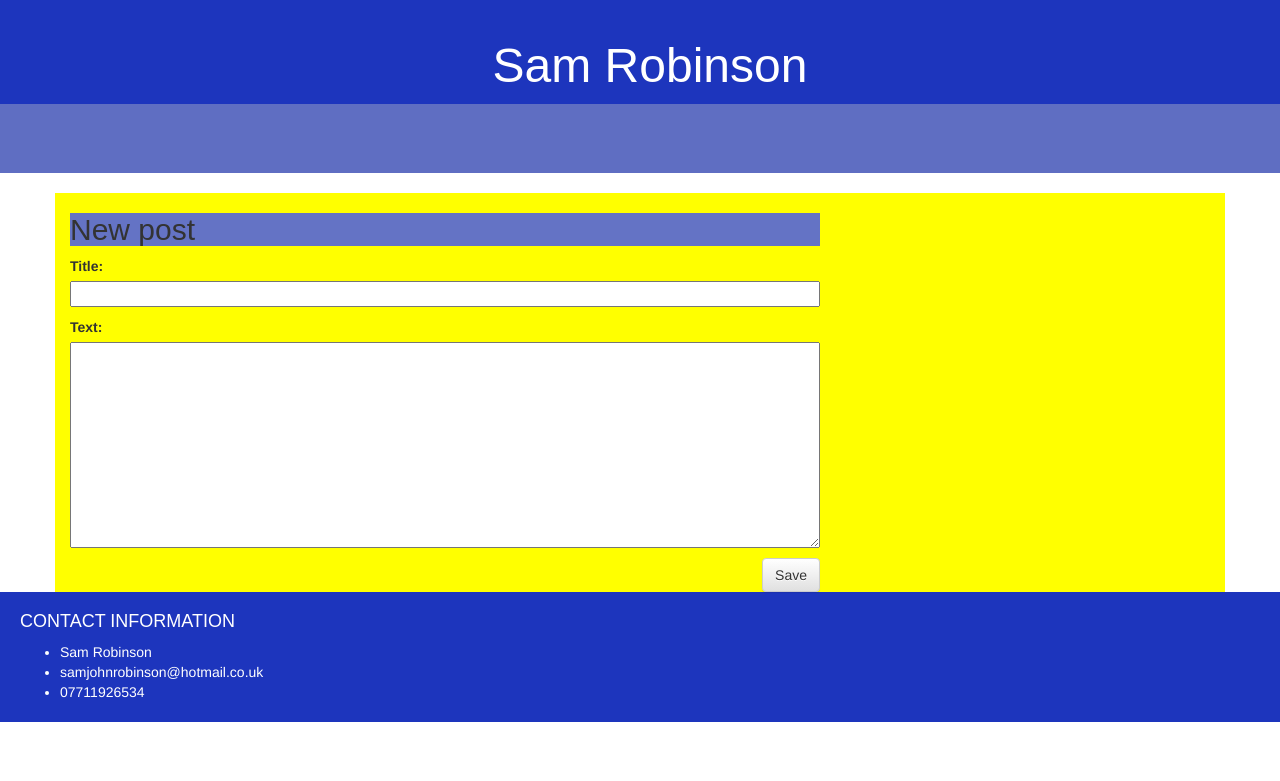
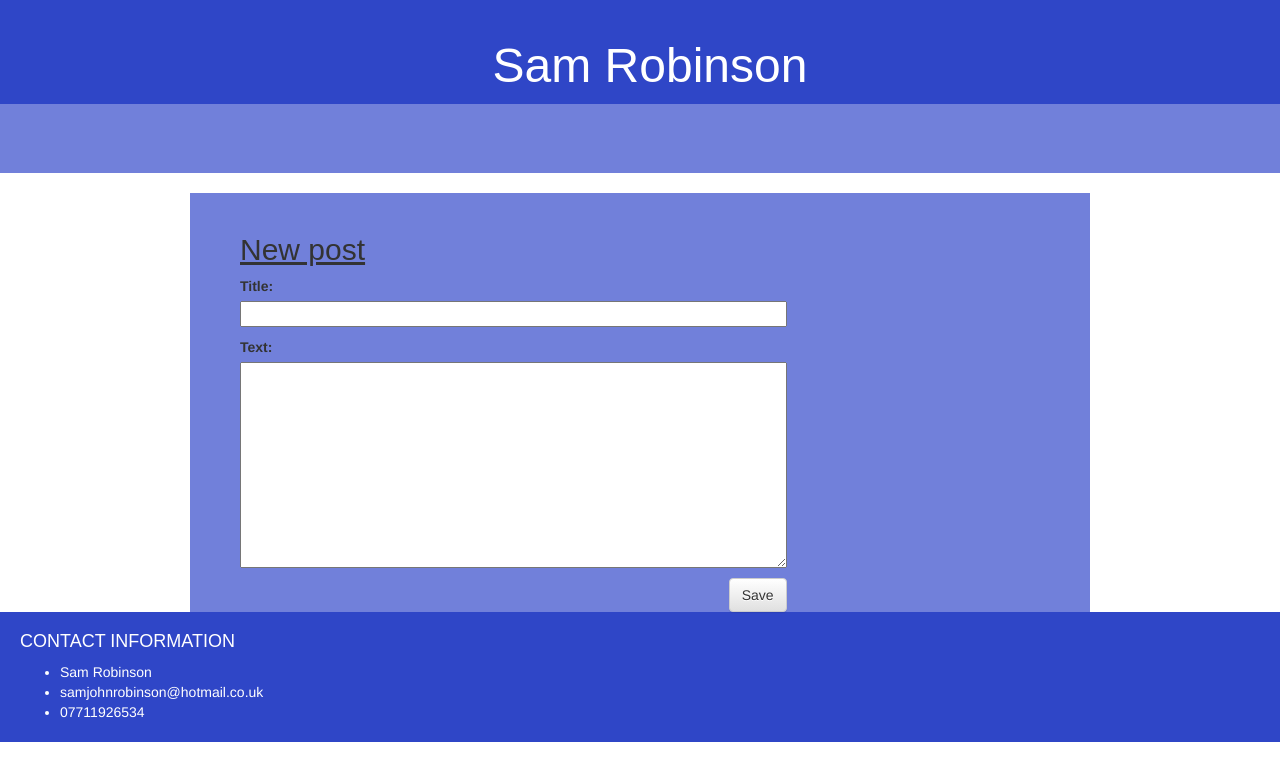
Before and after one commit to samrobinson3110/my-first-blog, a Django app: page /post/new/ in a window 1280 px wide. Shown: the top 781 px of the page. Run offline with Django 3.2, Linux system fonts and the light colour scheme; some libraries are stand-ins or nearby versions.

Commit message:
Changing colors

```diff
--- a/blog/static/css/blog.css
+++ b/blog/static/css/blog.css
@@ -1,11 +1,11 @@
 .page-header {
-    background-color: #1d35bd;
+    background-color: #2f46c7;
     margin-top: 0;
     padding: 20px 20px 10px 40px;
 }
 
 .page-header2 {
-    background-color: #5f6ec2;
+    background-color: #7180da;
     margin-top: -30;
     margin-bottom: 20px;
     padding: 3px 20px 10px 20px;
@@ -13,7 +13,7 @@
  }
 
  .page-footer {
-     background-color: #1d35bd;
+     background-color: #2f46c7;
      margin-bottom: 0;
      padding: 10px 20px 10px 20px;
  }
@@ -39,20 +39,23 @@
     text-align: right;
 }
 .content {
-    background-color: yellow;
+    width: 900px;
+    background-color: #7180da;
     float: middle;
+    padding-left: 50px;
+    padding-top: 20px;
 }
 
 h1, h2, h3, h4 {
     font-family: 'Arial', cursive;
 }
 
+
 h2 {
-    background-color: #6473c5;
+    text-decoration: underline;
 }
 
 .date {
-    padding: 5px;
     color: #828282;
 }
 
@@ -72,13 +75,19 @@ h2 {
 }
 
 .post {
+    padding: 10px;
+    width: 800px;
     padding-top: 0px;
     margin-bottom: 20px;
     border: solid;
     border-color: #1d35bd;
+    background-color: white;
     border-width: 20px;
+    float: center;
 
 }
+
+
 
 .post h2 a, .post h2 a:visited {
     color: #000000;
```
